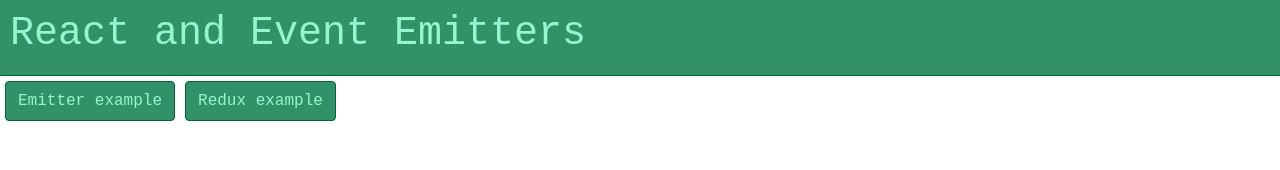
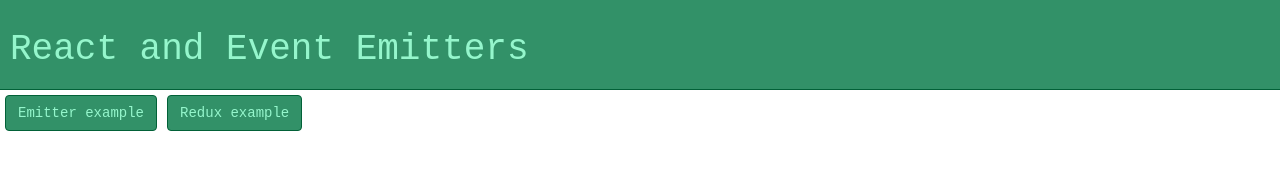
Before and after one commit to garretttaco/react-and-event-emitters, a React app: page / in a window 1280 px wide. Built offline with nearby package versions, Linux system fonts and the light colour scheme.

Commit message:
Update readme, change document title, fix lint warning.

```diff
--- a/public/index.html
+++ b/public/index.html
@@ -11,7 +11,7 @@
     -->
   <link rel="manifest" href="%PUBLIC_URL%/manifest.json">
   <link rel="shortcut icon" href="%PUBLIC_URL%/favicon.ico">
-  <link rel="stylesheet" href="https://maxcdn.bootstrapcdn.com/bootstrap/latest/css/bootstrap.min.css">
+  <link rel="stylesheet" href="https://maxcdn.bootstrapcdn.com/bootstrap/3.3.7/css/bootstrap.min.css">
   <!--
       Notice the use of %PUBLIC_URL% in the tags above.
       It will be replaced with the URL of the `public` folder during the build.
@@ -21,7 +21,7 @@
       work correctly both with client-side routing and a non-root public URL.
       Learn how to configure a non-root public URL by running `npm run build`.
     -->
-  <title>React App</title>
+  <title>Event Emitters</title>
 </head>
 
 <body>
--- a/src/emitter/GlobalModal.js
+++ b/src/emitter/GlobalModal.js
@@ -13,15 +13,13 @@
   }
 
   handleHide = () => {
-    // Wipe the state clean
-    this.state = {};
     this.setState({ show: false });
   };
 
   render() {
     const { title, body, show } = this.state;
     return (
-      <Modal {...this.state} show={show} onHide={this.handleHide}>
+      <Modal show={show} onHide={this.handleHide}>
         {title && (
           <Modal.Header closeButton>
             <Modal.Title>{title}</Modal.Title>
```
Also changed, not shown: README.md, 1 other file.
